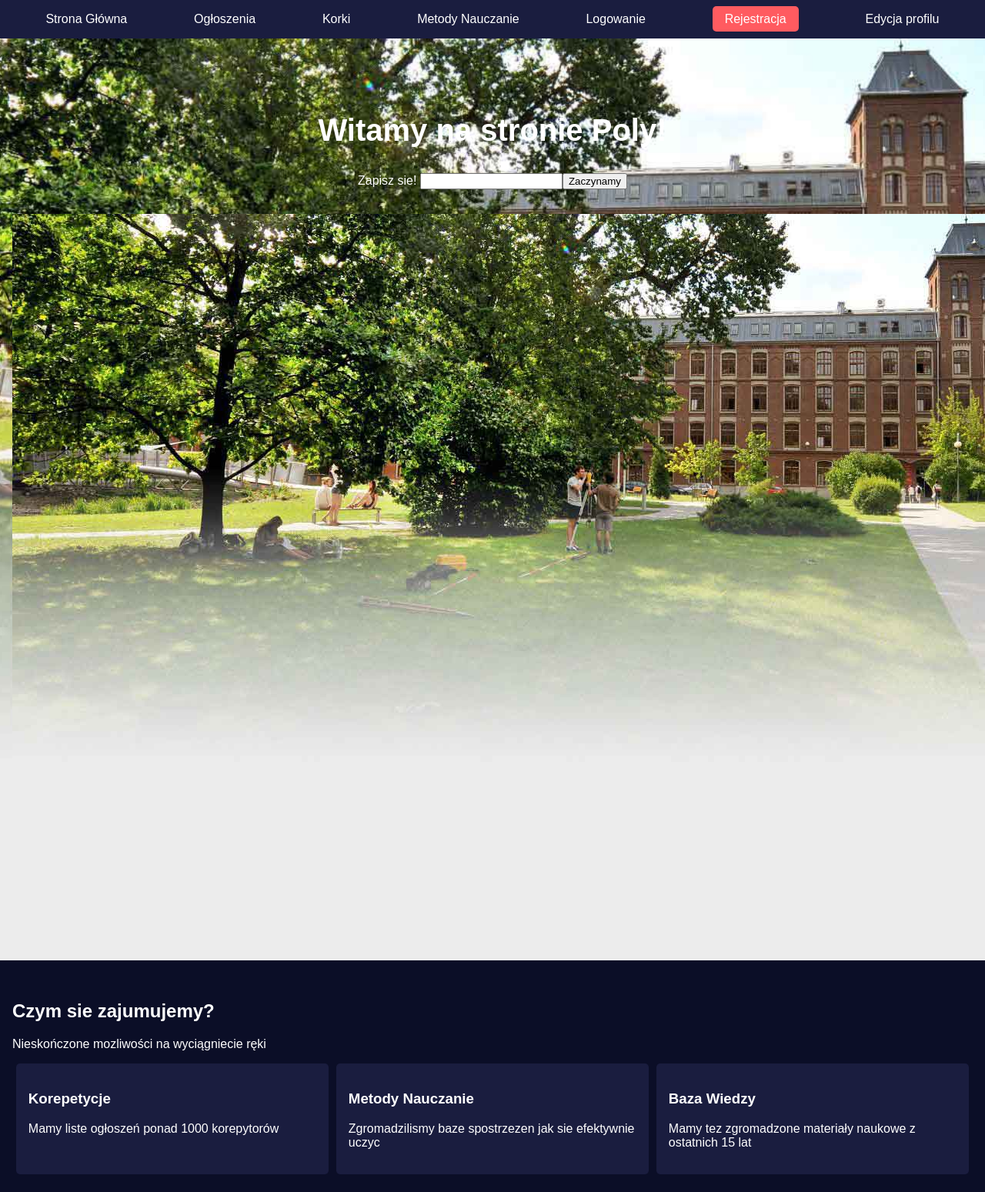
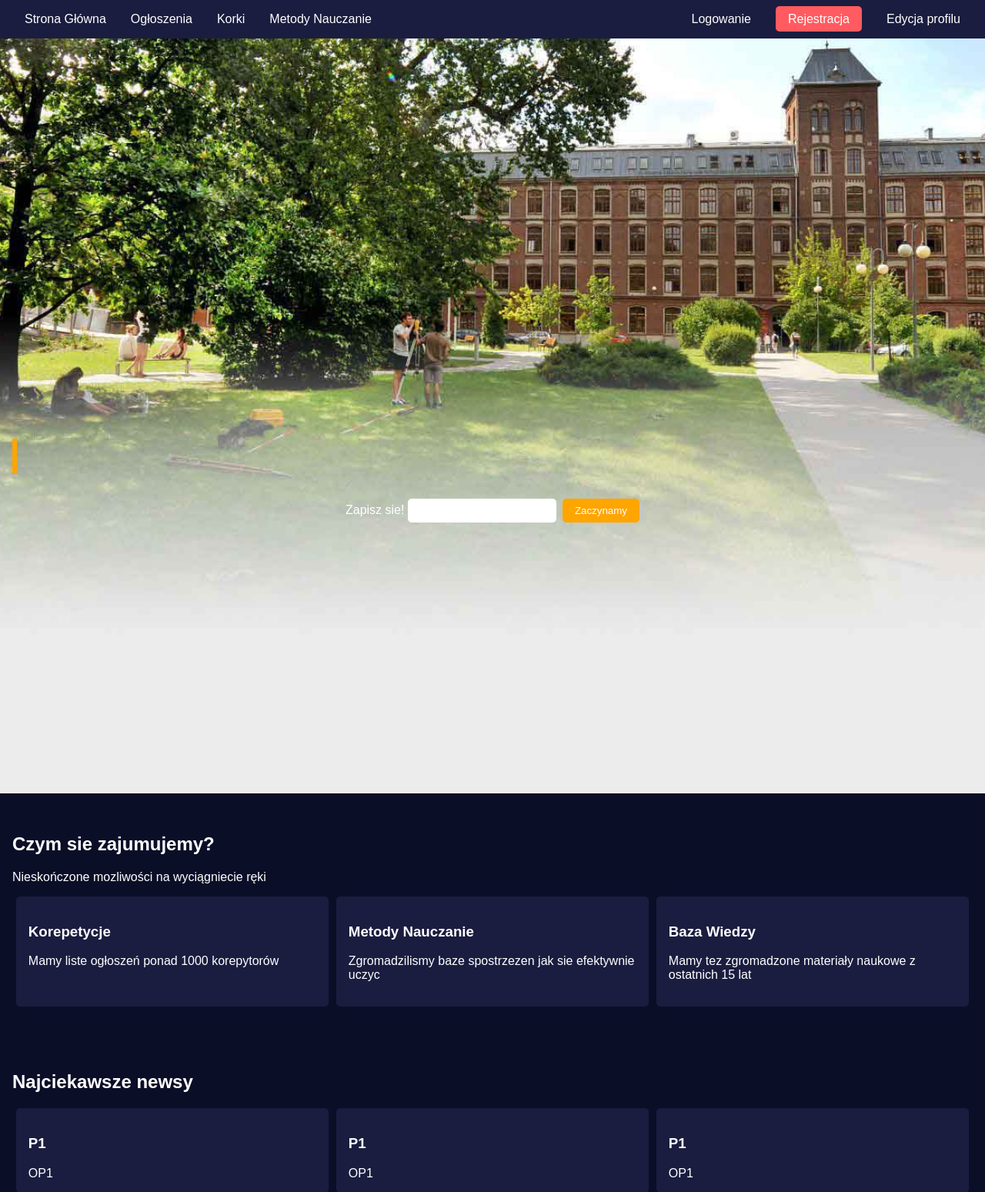
Before and after one commit to kelvin-ux/piokck, a PHP site: page / in a window 1280 px wide; the page is wider, and only the part inside the window is pictured. Shown: the top 1549 px of that part at 77% size. Run offline with PHP 8.4, Linux system fonts and the light colour scheme.

Commit message:
lekkie poprawki

```diff
--- a/index.html
+++ b/index.html
@@ -10,22 +10,28 @@
 </head>
     <header>
         <nav>
-            <ul>
+            <ul class="nav-left">
                 <li><a href="index.html"> Strona Główna</a></li>
                 <li><a href="subsites/info.html"> Ogłoszenia</a></li>
                 <li><a href="subsites/koreprtycje.html"> Korki</a></li>
                 <li><a href="subsites/metody.html"> Metody Nauczanie</a></li>
+            </ul>
+            <ul class="nav-right">
                 <li><a href="subsites/login.html"> Logowanie</a></li>
                 <li><a href="subsites/register.html" class="sign-up"> Rejestracja</a></li>
                 <li><a href="subsites/edit.html"> Edycja profilu</a></li>
             </ul>
         </nav>
     </header>
+
     <section id="first">
-            <h1>Witamy na stronie Poly!</h1>
-            <p>Zapisz sie! <input type="email"><button>Zaczynamy</button></p>
-            <img src="images\poi.jpg" alt="poli">
+        <h1 class="animated-text">Witamy na Poly!</h1>
+        <div class="email-signup">
+            <p>Zapisz sie! <input type="email" class="email-input"><button class="signup-button">Zaczynamy</button></p>
+        </div>
     </section>
+
+
     <section id="what-we-do">
             <h2>Czym sie zajumujemy?</h2>
             <p>Nieskończone mozliwości na wyciągniecie ręki</p>
--- a/styles.css
+++ b/styles.css
@@ -9,34 +9,91 @@ header{
     background-color: #1a1d3f;
     padding: 1rem;
 }
-nav ul{
+nav {
+    display: flex;
+    justify-content: space-between;
+}
+
+.nav-left, .nav-right {
+    display: flex;
+}
+
+nav ul {
     list-style-type: none;
     margin: 0;
     padding: 0;
-    display: flex;
-    justify-content: space-around;
 }
-nav ul li a{
+
+nav ul li {
+    margin: 0 1rem;
+}
+
+nav ul li a {
     color: #fff;
     text-decoration: none;
 }
-nav ul li .sign-up{
+
+nav ul li .sign-up {
     background-color: #ff5b60;
     padding: 0.5rem 1rem;
     border-radius: 5px;
 }
+
 #first{
     text-align: center;
-    padding: 4rem 1rem;
+    padding: 20rem 1rem;
     background: url('images/poi.jpg') no-repeat center center;
     background-size: cover;
 }
 #first h1{
+    color: #ffffff;
+    position: relative;
+    margin-top: 200px;
     font-size: 2.5rem;
 }
 #first p{
     margin: 2rem 0;
 }
+
+
+@keyframes typing {
+    from { width: 0; }
+    to { width: 100%; }
+}
+
+@keyframes blink-caret {
+    from, to { border-color: transparent; }
+    50% { border-color: orange; }
+}
+
+.animated-text {
+    overflow: hidden;
+    white-space: nowrap;
+    border-right: .15em solid orange;
+    width: 0;
+    animation: typing 3s steps(40, end), blink-caret .75s step-end infinite;
+}
+.email-signup {
+    margin: 2rem 0;
+}
+
+.email-input {
+    padding: 0.5rem;
+    border: none;
+    border-radius: 5px;
+    margin-right: 0.5rem;
+}
+
+.signup-button {
+    background-color: orange;
+    color: #fff;
+    padding: 0.5rem 1rem;
+    border: none;
+    border-radius: 5px;
+    cursor: pointer;
+}
+
+
 #what-we-do, #blog{
     padding: 2rem 1rem;
 }
```
Also changed, not shown: images/po.jpg (added).
